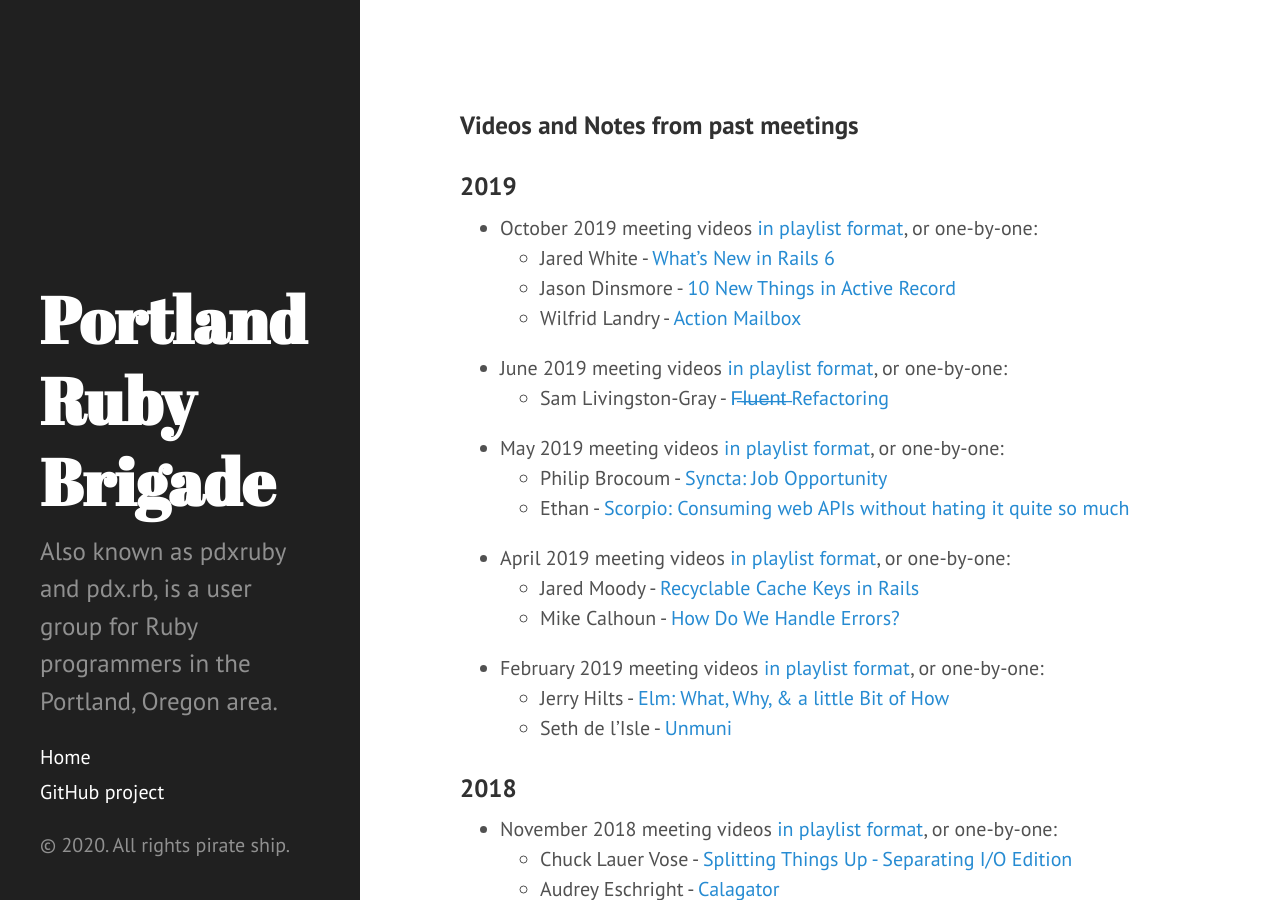
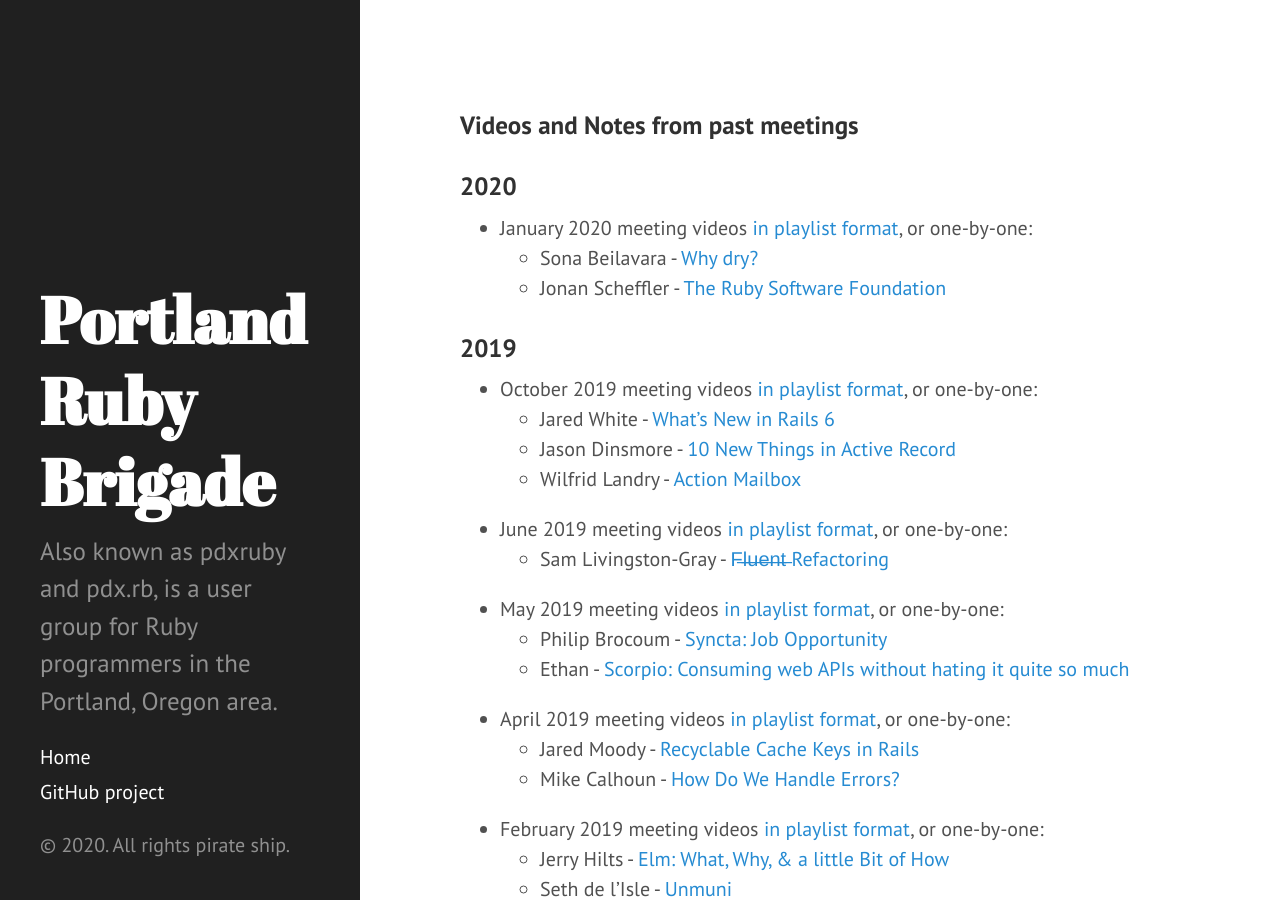
Before and after one commit to pdxruby/pdxruby.github.io, a Jekyll site: the page built from past-meetings.md, in a window 1280 px wide and 900 px high. Built offline with Jekyll 4.4.1, drawn with Linux system fonts in a browser that asks for light colours.

Commit message:
Add links for January 2020 videos

```diff
--- a/past-meetings.md
+++ b/past-meetings.md
@@ -3,6 +3,12 @@ title: Past Meetings
 ---
 
 ### Videos and Notes from past meetings
+
+### 2020
+
+- January 2020 meeting videos [in playlist format](https://www.youtube.com/playlist?list=PLw_tewW7y2HswVqK6Vcj41D6X3FcEjDSI), or one-by-one:
+    - Sona Beilavara - [Why dry?](https://youtu.be/4DRxCgySPpI)
+    - Jonan Scheffler - [The Ruby Software Foundation](https://youtu.be/LHHoZAdAwZg)
 
 ### 2019
 
@@ -27,6 +33,7 @@ title: Past Meetings
     - Seth de l'Isle - [Unmuni](https://youtu.be/gxEuXb6es-w)
 
 ### 2018
+
 - November 2018 meeting videos [in playlist format](https://www.youtube.com/playlist?list=PLw_tewW7y2HvbJKR2De_LuHc46l8-jD-B), or one-by-one:
     - Chuck Lauer Vose - [Splitting Things Up - Separating I/O Edition](https://youtu.be/5Hd9Uylv7_M)
     - Audrey Eschright - [Calagator](https://youtu.be/vP8CFOSnVHs)
```
